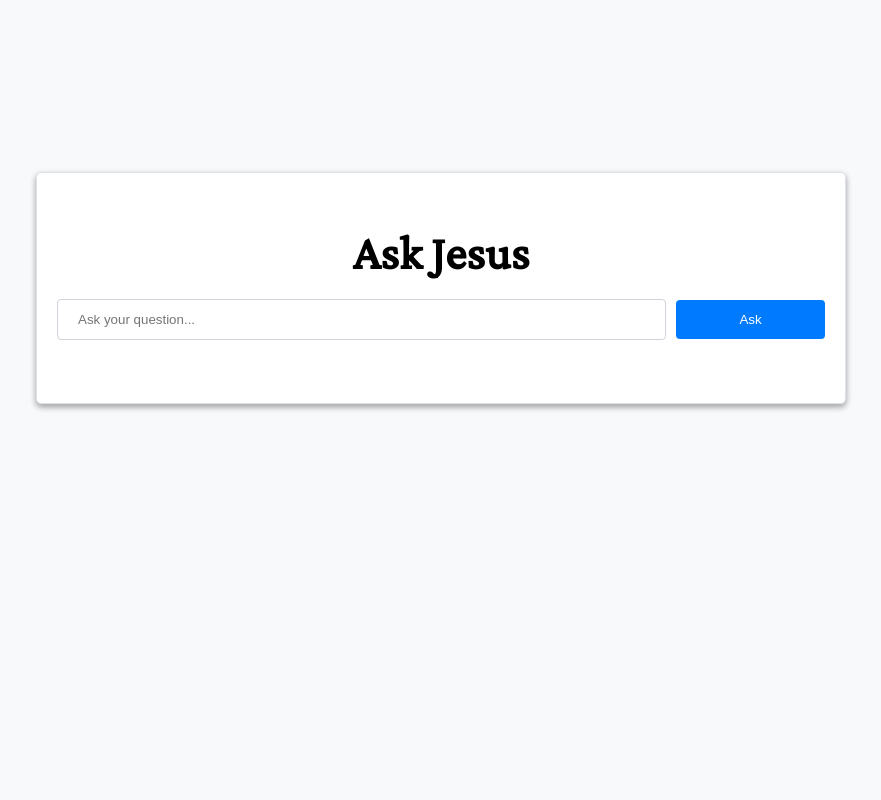
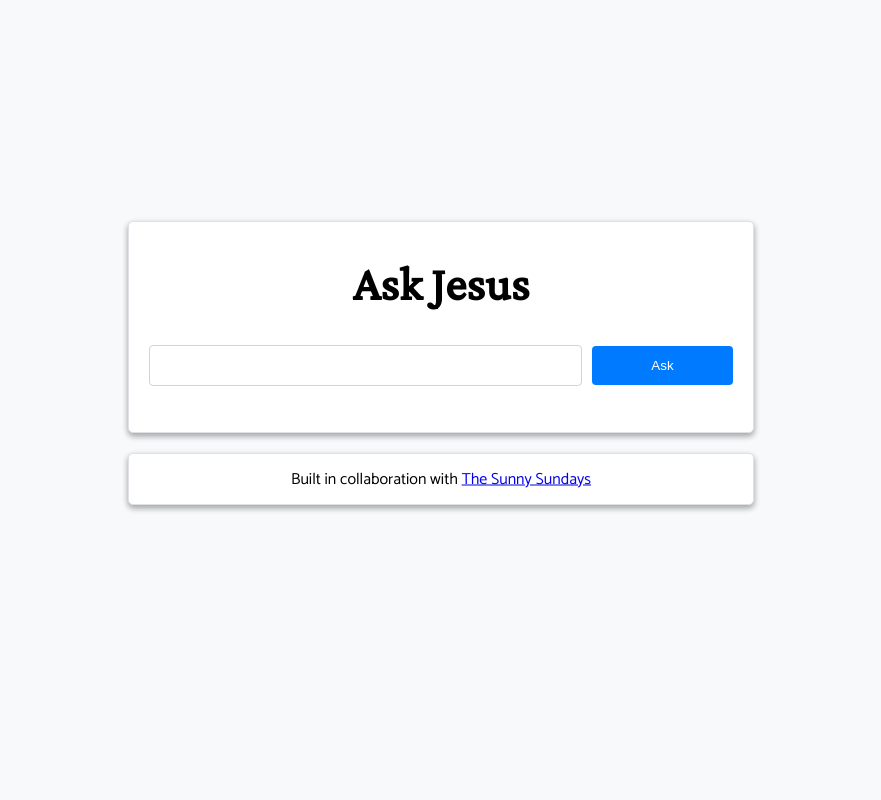
Before and after one commit to frangallo/ask_jesus, a PHP site: page / in a window 1280 px wide. Shown: the whole page, without its empty margins (199-1080 px from the left). Run offline with PHP 8.4, Linux system fonts and the light colour scheme.

Commit message:
update styling

```diff
--- a/index.html
+++ b/index.html
@@ -38,10 +38,12 @@
 
 
 <body>
+  <div class="wrapper">
+    <div class="container-wrapper">
        <div class="container">
         <h1 class="logo">Ask Jesus</h1>
         <div class="input-container">
-    <input type="text" id="question" placeholder="Ask your question...">
+          <input type="text" id="question" placeholder="">
           <button id="submit">Ask</button>
         </div>
         <div id="loading">
@@ -52,7 +54,13 @@
         </div>
         <div id="answer-container"></div>
       </div>
-
+       <div class="container smaller-container ">
+         <div class="smaller-container-content">
+           Built in collaboration with&nbsp;<a href="https://twitter.com/GoSunnySundays">The Sunny Sundays</a>
+         </div>
+       </div>
+    </div>
+  </div>
   <script src="script.js"></script>
 </body>
 
--- a/style.css
+++ b/style.css
@@ -11,6 +11,7 @@ html {
   font-size: 48px;
   text-align: center;
   margin-top: 10px;
+  padding-bottom: 15px;
 }
 
 body {
@@ -28,8 +29,8 @@ body {
 .container {
   width: 60%;
   min-height: 190px;
-  max-width: 800px;
-  padding: 20px;
+  max-width: 584px;
+  padding: 0px 20px 20px;
   background-color: white;
   border: 1px solid #dee2e6;
   border-radius: 5px;
@@ -38,7 +39,6 @@ body {
   flex-direction: column;
   justify-content: center;
   align-items: center;
-  margin-top: -225px;
 }
 
 .secondary-container {
@@ -69,7 +69,6 @@ h1 {
   justify-content: center;
   align-items: center;
   width: 100%;
-  margin-bottom: 20px;
 }
 
 input[type="text"] {
@@ -102,7 +101,6 @@ button:hover {
   flex-direction: column;
   align-items: center;
   width: 100%;
-  margin-top: 20px;
   background-color: #f8f9fa;
   border: 1px solid #ced4da;
   border-radius: 4px;
@@ -151,11 +149,38 @@ button:hover {
   }
 }
 
+.wrapper {
+  display: flex;
+  justify-content: center;
+  align-items: center;
+  min-height: 100vh;
+  width: 100%;
+  margin: 0;
+}
+
 .container-wrapper {
   display: flex;
   flex-direction: column;
   align-items: center;
+  width: 100%;
+  margin-bottom: 75px;
 }
+
+
+.smaller-container {
+  min-height: 30px; /* Adjust this value to the desired height */
+  margin-top: 20px;
+  position: relative;
+}
+
+.smaller-container-content {
+  position: absolute;
+  top: 50%;
+  width: 100%; /* Ensure the div takes up 100% width */
+  transform: translateY(-50%);
+  text-align: center; /* Add this line to center the text horizontally */
+}
+
 
 @media (max-width: 768px) {
   .input-container {
```
Lines whose indentation alone changed are shown as unchanged.
